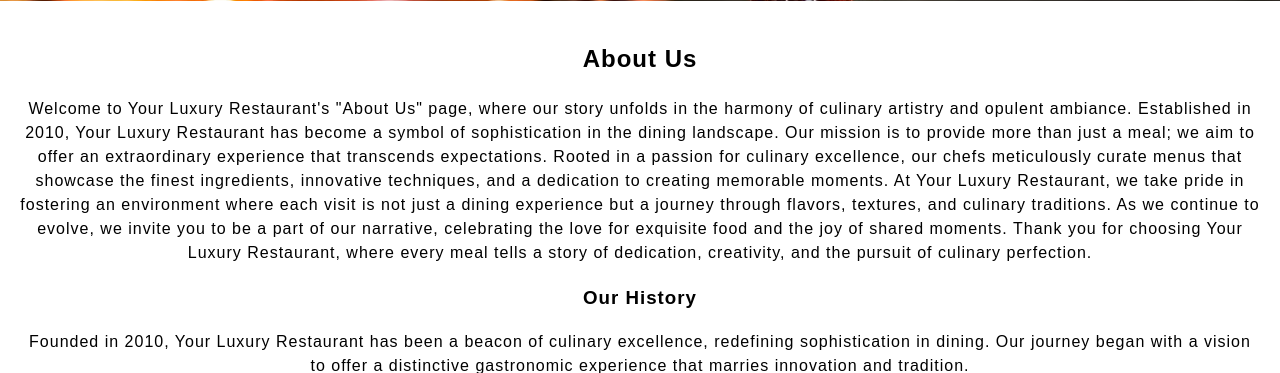
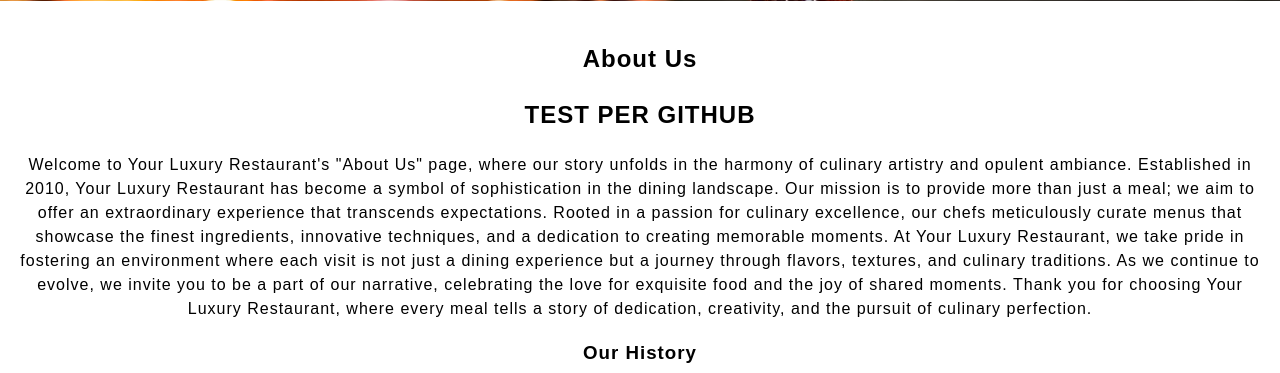
Before and after one commit to leonrama10/Projket-web, a PHP site: page /About-us.php in a window 1280 px wide. Shown: the part 601-974 px from the top of the page. Run offline with PHP 8.4, Linux system fonts and the light colour scheme.

Commit message:
test per github

```diff
--- a/About-us.php
+++ b/About-us.php
@@ -39,6 +39,7 @@
 
 <div class="about-us">
     <h2>About Us</h2>
+    <h2>TEST PER GITHUB</h2>
     <p>Welcome to Your Luxury Restaurant's "About Us" page, where our story unfolds in the harmony of culinary artistry and opulent ambiance. Established in 2010, Your Luxury Restaurant has become a symbol of sophistication in the dining landscape.
         Our mission is to provide more than just a meal; we aim to offer an extraordinary experience that transcends expectations. Rooted in a passion for culinary excellence, our chefs meticulously curate menus that showcase the finest ingredients, innovative techniques, and a dedication to creating memorable moments.
         At Your Luxury Restaurant, we take pride in fostering an environment where each visit is not just a dining experience but a journey through flavors, textures, and culinary traditions. As we continue to evolve, we invite you to be a part of our narrative,
```
